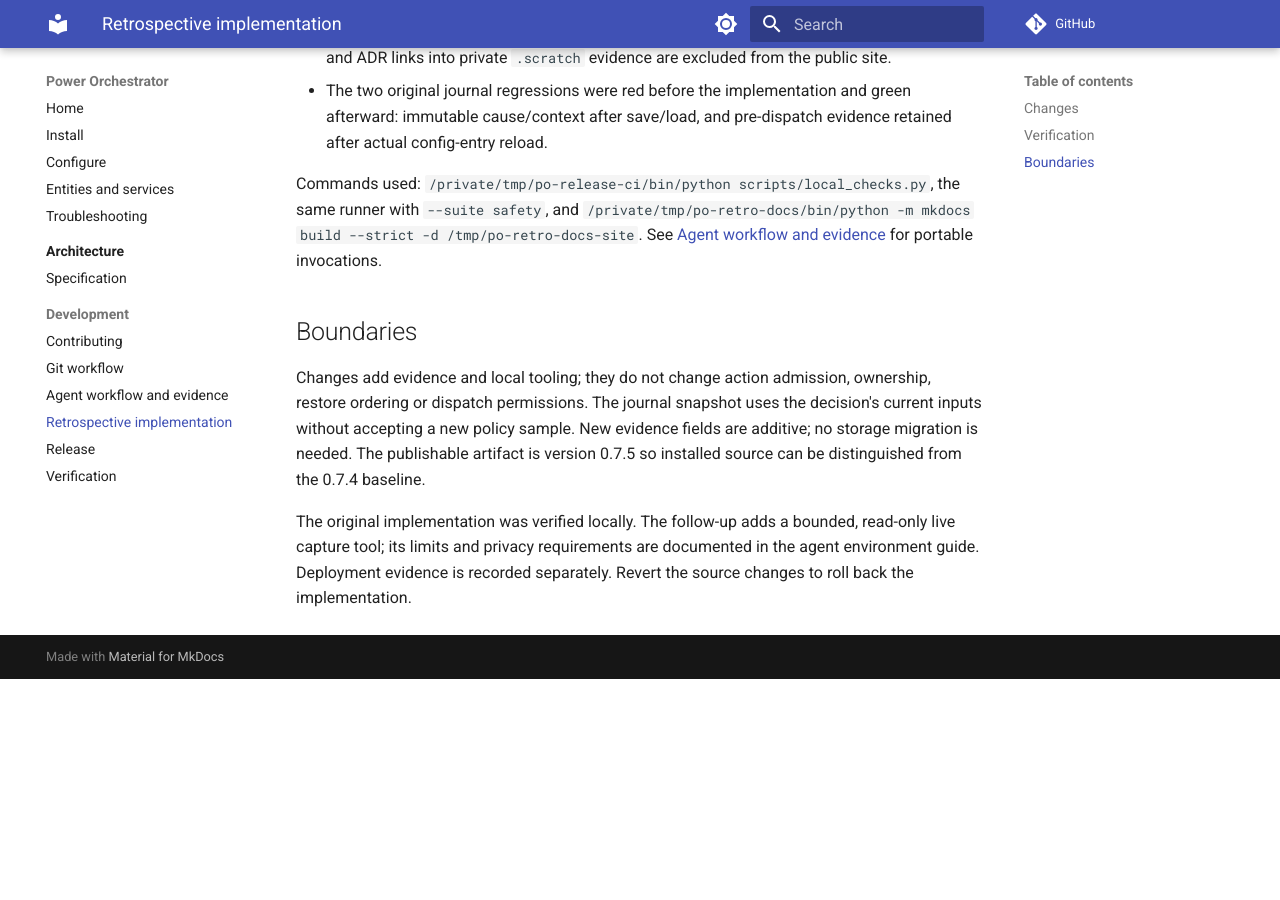
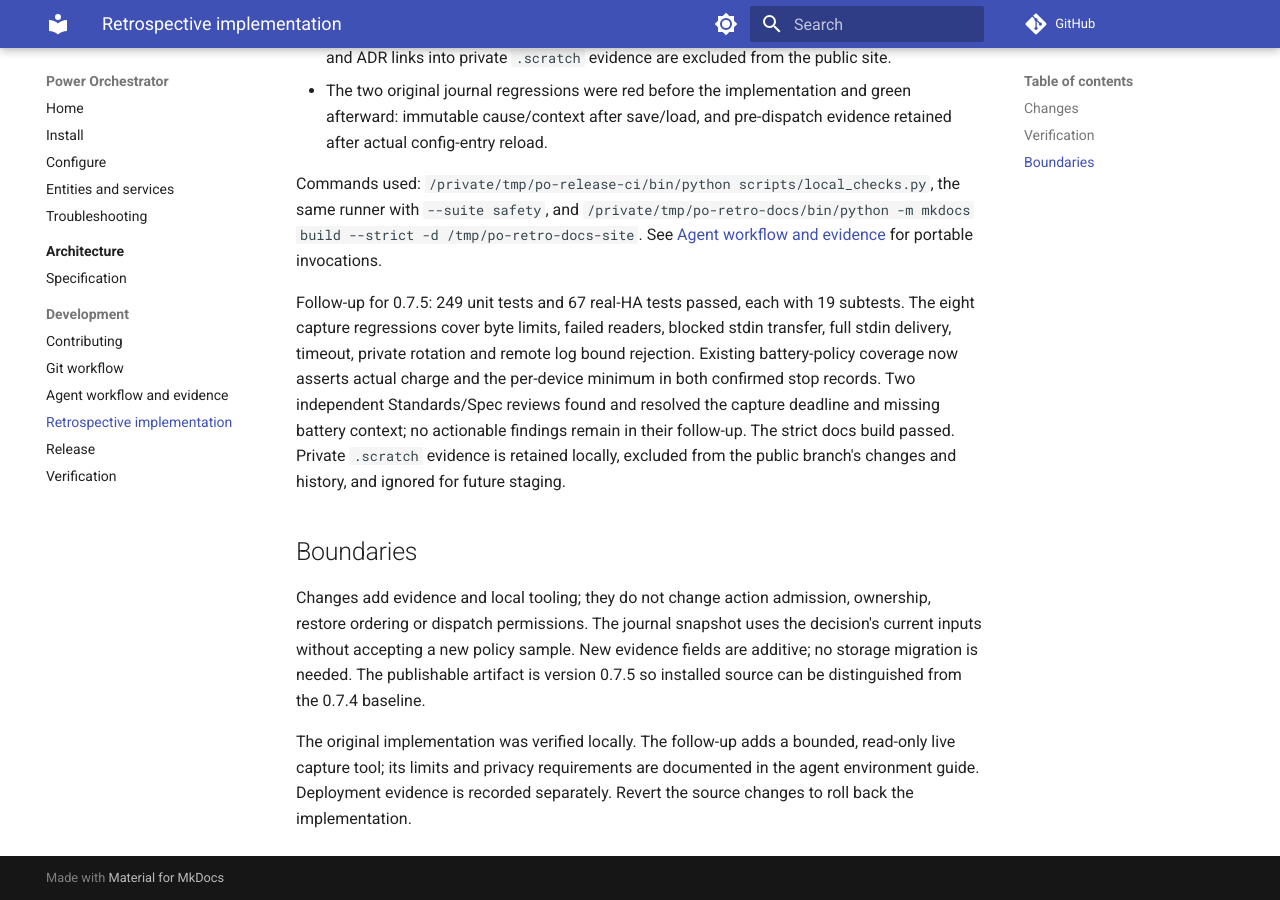
Before and after one commit to yeaxi/power_orchestrator, an MkDocs documentation site: the page built from docs/development/retro-improvements.md, in a window 1280 px wide and 900 px high, scrolled down 1139 px. Built offline with MkDocs 1.6.1 and Material for MkDocs 9.7.7, drawn with Linux system fonts in a browser that asks for light colours; comment, search, counter and statistics services are not loaded; before the commit the page ends 1818 px from its top, so only the background shows below that.

Commit message:
Record resolved review and final local release gates

```diff
--- a/docs/development/retro-improvements.md
+++ b/docs/development/retro-improvements.md
@@ -47,6 +47,16 @@ the same runner with `--suite safety`, and
 `/private/tmp/po-retro-docs/bin/python -m mkdocs build --strict -d /tmp/po-retro-docs-site`.
 See [Agent workflow and evidence](agent-environment.md) for portable invocations.
 
+Follow-up for 0.7.5: 249 unit tests and 67 real-HA tests passed, each with
+19 subtests. The eight capture regressions cover byte limits, failed readers,
+blocked stdin transfer, full stdin delivery, timeout, private rotation and remote
+log bound rejection. Existing battery-policy coverage now asserts actual charge
+and the per-device minimum in both confirmed stop records. Two independent
+Standards/Spec reviews found and resolved the capture deadline and missing battery
+context; no actionable findings remain in their follow-up. The strict docs build
+passed. Private `.scratch` evidence is retained locally, excluded from the public
+branch's changes and history, and ignored for future staging.
+
 ## Boundaries
 
 Changes add evidence and local tooling; they do not change action admission,
```
